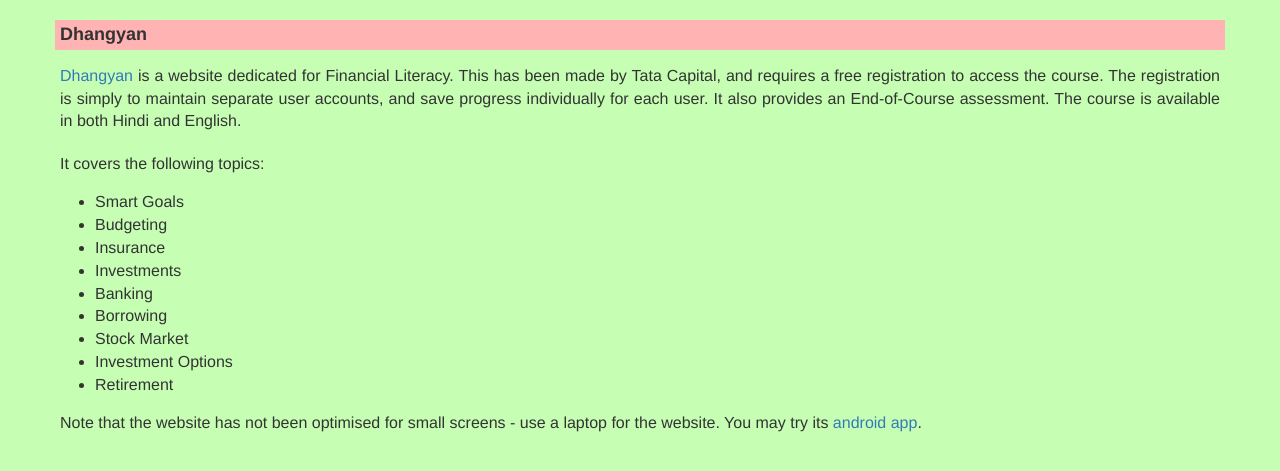
After one commit to digikar99/alterschoolindia, a PHP site: page /Meta/Money.html in a window 1280 px wide. The commit adds this page. Shown: the top 471 px of the page. Run offline with PHP 8.4, Linux system fonts and the light colour scheme.

Commit message:
added section on financial literacy

```diff
--- a/Meta/List for Organized Study.html
+++ b/Meta/List for Organized Study.html
@@ -223,6 +223,9 @@
       	<button type="button" class="close" data-dismiss="modal" aria-hidden="true">&times;</button>
         <div style="text-align: center; font-size:16pt; background-color:red; color:white;">LATEST UPDATES</div>
         <br/>
+        <h5>29th November 2018:</h5>
+        <p>Added section on Financial Literacy. (See <a href="../beginner.html">here</a>.)
+        Shortened the distance from Home Page to Start Here page.</p>
         <h5>7th November 2018:</h5>
         <p>Added back button, and few minor changes</p>
         <h5>18th October 2018:</h5>
--- a/Meta/Mathematics.html
+++ b/Meta/Mathematics.html
@@ -18,8 +18,6 @@
 <div class="container">
 
 <div class="row">
-<h2>Mathematics</h2>
-
 <p>
 	We think that humans who did it before us have done a much better job of explaining mathematics, than we ever can. Therefore, we link to some of the mathematics resources available on the web:
 	<ul>
--- /dev/null
+++ b/Meta/Money.html
@@ -0,0 +1,52 @@
+<!DOCTYPE HTML>
+<html>
+<head>
+	<title>Financial Literacy</title>
+	<meta charset="utf-8" name="viewport" content="width=device-width"/>
+
+	<!-- Latest compiled and minified CSS -->
+<link rel="stylesheet" href="../bootstrap-3.3.7-dist/css/bootstrap.min.css">
+
+	<link rel="stylesheet" href="../styles-bs.css">
+
+</head>
+
+<body>
+
+
+
+<div class="container">
+
+<div class="row">
+	<h2>Dhangyan</h2>
+<p>
+	<a target="_blank" href="http://dhangyan.com">Dhangyan</a> is a website dedicated for Financial Literacy. This has been made by Tata Capital, and requires a free registration to access the course. The registration is simply to maintain separate user accounts, and save progress individually for each user. It also provides an End-of-Course assessment. The course is available in both Hindi and English.
+</p>
+<p>
+	It covers the following topics:
+</p>
+<ul>
+	<li>Smart Goals</li>
+	<li>Budgeting</li>
+	<li>Insurance</li>
+	<li>Investments</li>
+	<li>Banking</li>
+	<li>Borrowing</li>
+	<li>Stock Market</li>
+	<li>Investment Options</li>
+	<li>Retirement</li>
+</ul>
+<p>
+	Note that the website has not been optimised for small screens - use a laptop for the website. You may try its <a target="_blank" href="https://play.google.com/store/apps/details?id=com.tatacapital.dhangyan&hl=en_IN">android app</a>.
+</p>
+</div>
+</div>
+
+<!-- jQuery library -->
+<script src="./bootstrap-3.3.7-dist/jquery-3.2.1/jquery.min.js"></script>
+
+<!-- Latest compiled JavaScript -->
+<script src="./bootstrap-3.3.7-dist/js/bootstrap.min.js"></script>
+<script src="../js-bs.js"></script>
+</body>
+</html>
```
Also changed, not shown: beginner.css (+14 -7 lines), beginner.html (+16 -0 lines).
